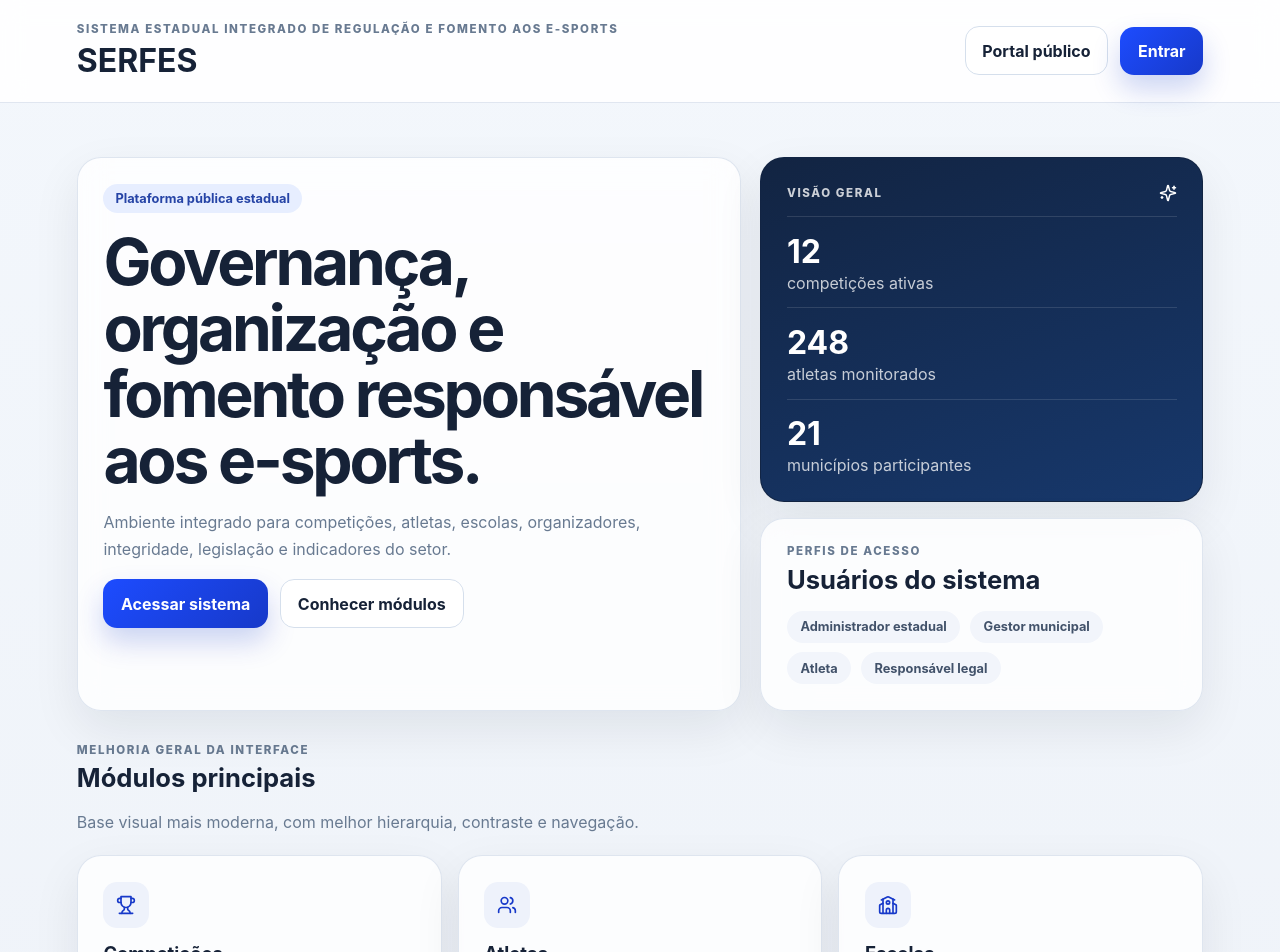
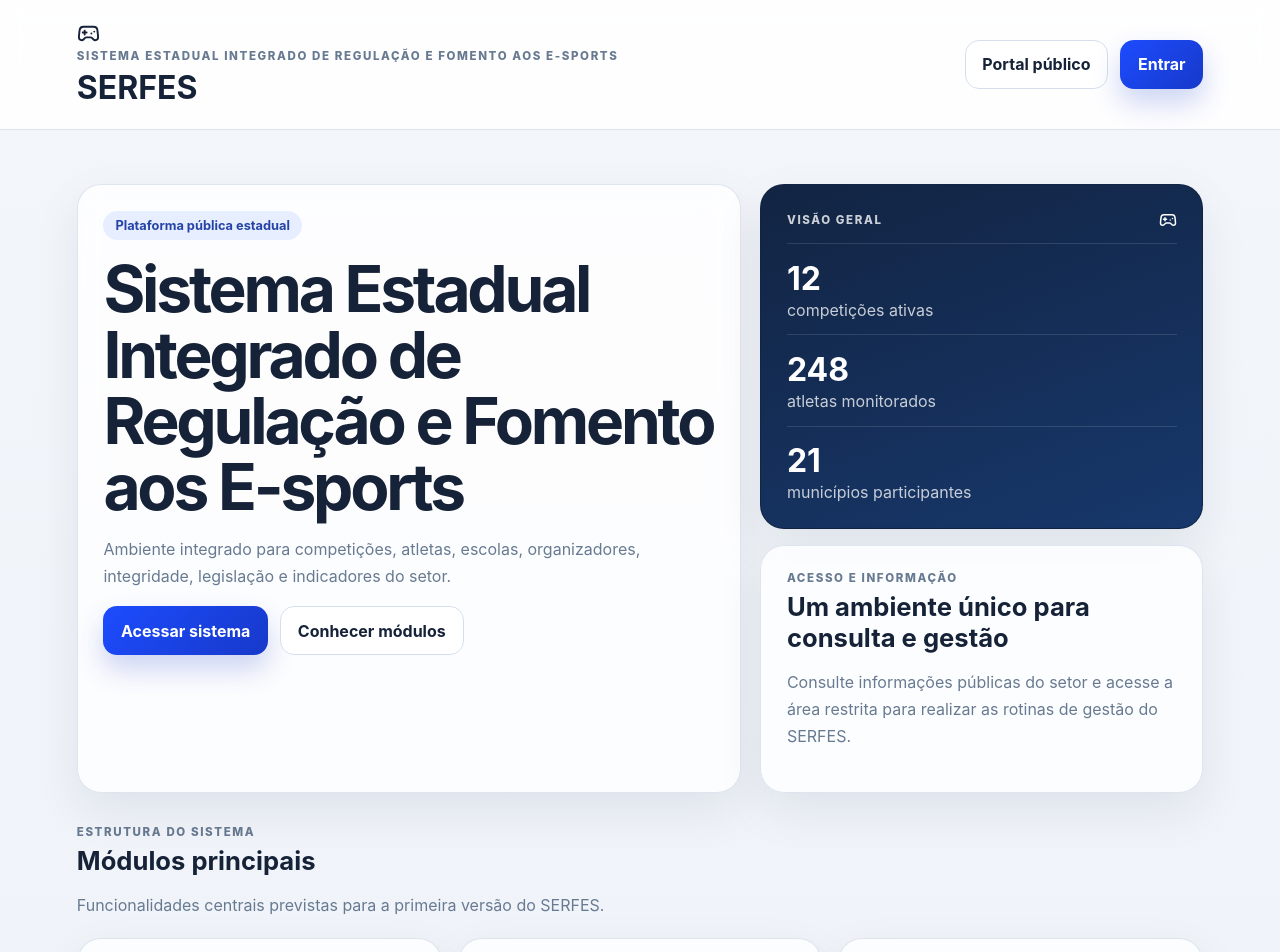
Before and after one commit to Cristina-parisenti/serfes, a React (Vite) app: page / in a window 1280 px wide. Shown: the top 952 px of the page. Built offline with nearby package versions, Linux system fonts and the light colour scheme.

Commit message:
Refina interface, remove listas de usuários e adiciona símbolo e-sports

```diff
--- a/src/App.tsx
+++ b/src/App.tsx
@@ -5,12 +5,12 @@ import {
   Bell,
   CalendarDays,
   ChevronRight,
+  Gamepad2,
   LayoutDashboard,
   LogOut,
   School,
   Search,
   ShieldCheck,
-  Sparkles,
   Trophy,
   UserRound,
   Users,
@@ -36,6 +36,16 @@ const profiles = [
   'Árbitro ou profissional habilitado',
 ];
 
+function EsportsSymbol() {
+  return (
+    <div className="esports-symbol" aria-hidden="true">
+      <div className="esports-symbol-inner">
+        <Gamepad2 size={23} />
+      </div>
+    </div>
+  );
+}
+
 export function App() {
   const [view, setView] = useState<'home' | 'login' | 'dashboard'>('home');
   const [profile, setProfile] = useState(profiles[0]);
@@ -54,31 +64,33 @@ export function App() {
           <button className="ghost-button" onClick={() => setView('home')}>
             <ArrowLeft size={16} /> Voltar
           </button>
+          <div className="brand-cluster">
+            <EsportsSymbol />
             <div>
               <p className="eyebrow">Sistema Estadual Integrado de Regulação e Fomento aos E-sports</p>
               <h1 className="brand-title">SERFES</h1>
+            </div>
           </div>
         </header>
 
         <main className="login-layout">
           <section className="glass-card intro-card">
             <span className="pill">Acesso restrito</span>
-            <h2>Interface mais clara, moderna e profissional.</h2>
+            <h2>Acesse o SERFES</h2>
             <p>
-              Esta versão organiza o acesso por perfis, melhora a leitura visual e prepara o sistema para
-              crescer com cadastros, painéis e fluxos administrativos.
+              Utilize suas credenciais para acessar as funcionalidades disponíveis ao seu perfil.
+              Nesta fase do protótipo, utilize somente informações fictícias.
             </p>
-            <div className="chip-cloud">
-              {profiles.map((item) => (
-                <span key={item} className={item === profile ? 'chip active' : 'chip'}>{item}</span>
-              ))}
+            <div className="login-highlight">
+              <ShieldCheck size={20} />
+              <span>Ambiente de testes preparado para os próximos módulos do sistema.</span>
             </div>
           </section>
 
           <form className="glass-card form-card" onSubmit={handleLogin}>
             <div className="icon-box"><UserRound size={22} /></div>
             <h3>Entrar no sistema</h3>
-            <p className="muted">Use dados fictícios para teste. O login ainda é demonstrativo.</p>
+            <p className="muted">Selecione seu perfil e informe as credenciais demonstrativas.</p>
 
             <label>
               Perfil de acesso
@@ -122,9 +134,12 @@ export function App() {
     return (
       <div className="dashboard-shell">
         <aside className="sidebar">
+          <div className="sidebar-brand-wrap">
+            <EsportsSymbol />
             <div>
               <p className="eyebrow eyebrow-light">Painel administrativo</p>
               <h2 className="sidebar-title">SERFES</h2>
+            </div>
           </div>
 
           <nav className="sidebar-nav">
@@ -209,9 +224,12 @@ export function App() {
   return (
     <div className="page-shell">
       <header className="site-header">
+        <div className="brand-cluster">
+          <EsportsSymbol />
           <div>
             <p className="eyebrow">Sistema Estadual Integrado de Regulação e Fomento aos E-sports</p>
             <h1 className="brand-title">SERFES</h1>
+          </div>
         </div>
         <div className="header-actions">
           <button className="secondary-button">Portal público</button>
@@ -223,7 +241,7 @@ export function App() {
         <section className="hero-section">
           <div className="glass-card hero-card">
             <span className="pill">Plataforma pública estadual</span>
-            <h2>Governança, organização e fomento responsável aos e-sports.</h2>
+            <h2>Sistema Estadual Integrado de Regulação e Fomento aos E-sports</h2>
             <p>
               Ambiente integrado para competições, atletas, escolas, organizadores, integridade,
               legislação e indicadores do setor.
@@ -238,29 +256,28 @@ export function App() {
             <div className="glass-card dark-card">
               <div className="card-row">
                 <span className="eyebrow eyebrow-light">Visão geral</span>
-                <Sparkles size={18} />
+                <Gamepad2 size={18} />
               </div>
               <div className="metric"><strong>12</strong><span>competições ativas</span></div>
               <div className="metric"><strong>248</strong><span>atletas monitorados</span></div>
               <div className="metric"><strong>21</strong><span>municípios participantes</span></div>
             </div>
+
             <div className="glass-card summary-card">
-              <p className="eyebrow">Perfis de acesso</p>
-              <h3>Usuários do sistema</h3>
-              <div className="chip-cloud compact">
-                {profiles.slice(0, 4).map((item) => (
-                  <span key={item} className="chip">{item}</span>
-                ))}
-              </div>
+              <p className="eyebrow">Acesso e informação</p>
+              <h3>Um ambiente único para consulta e gestão</h3>
+              <p className="muted">
+                Consulte informações públicas do setor e acesse a área restrita para realizar as rotinas de gestão do SERFES.
+              </p>
             </div>
           </div>
         </section>
 
         <section className="module-section">
           <div className="section-head">
-            <p className="eyebrow">Melhoria geral da interface</p>
+            <p className="eyebrow">Estrutura do sistema</p>
             <h3>Módulos principais</h3>
-            <p className="muted">Base visual mais moderna, com melhor hierarquia, contraste e navegação.</p>
+            <p className="muted">Funcionalidades centrais previstas para a primeira versão do SERFES.</p>
           </div>
           <div className="module-grid">
             {modules.map(([title, text, Icon]) => (
@@ -274,7 +291,7 @@ export function App() {
         </section>
       </main>
 
-      <footer className="site-footer">SERFES • Protótipo com interface aprimorada</footer>
+      <footer className="site-footer">SERFES • Sistema Estadual Integrado de Regulação e Fomento aos E-sports</footer>
     </div>
   );
 }
```
Lines whose indentation alone changed are shown as unchanged.
